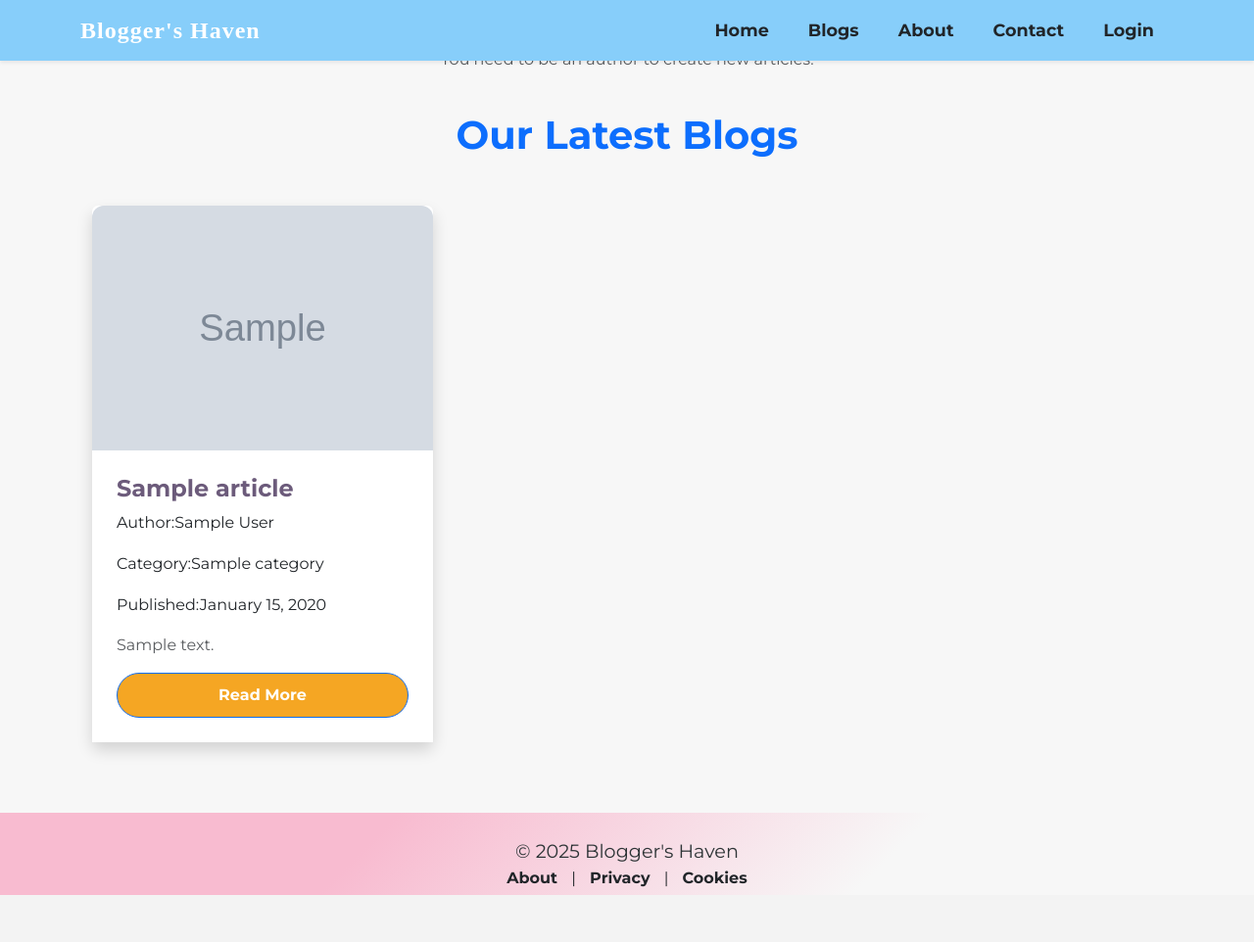
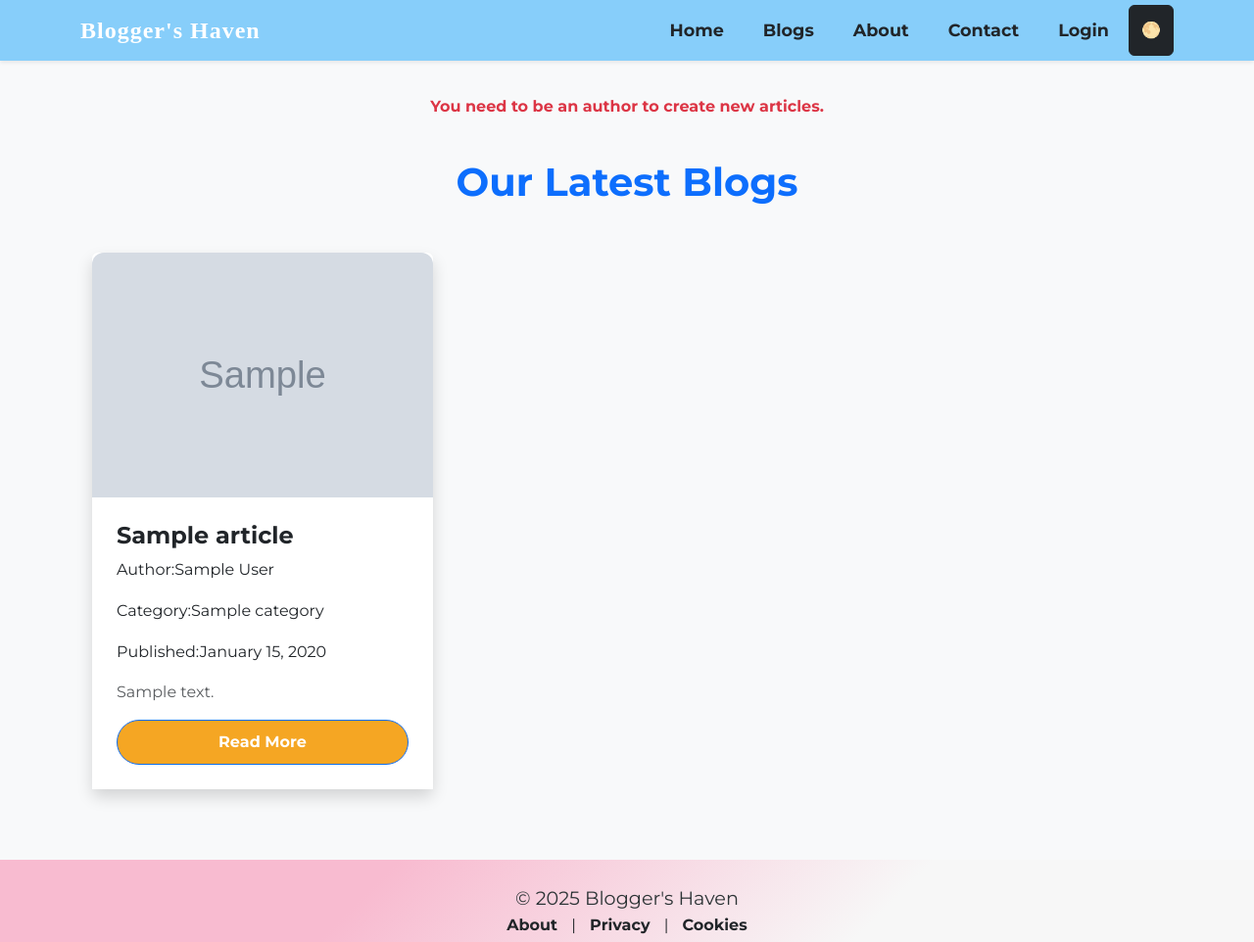
Before and after one commit to Namrata023/blogg_website, a Django app: template templates/blog.html in a window 1280 px wide. Shown: the whole page at 98% size. Before the commit the page ends 914 px from the top, so only its background shows below. Run offline with Django 3.2, Linux system fonts and the light colour scheme; the template is opened without the code that fills it: most values are stand-ins (such as "Sample title", 1, 10 or a date in 2020); grey boxes marked "Sample" are stand-in pictures.

Commit message:
(add): Dark mode

```diff
--- a/bloggs/forms.py
+++ b/bloggs/forms.py
@@ -10,8 +10,8 @@ class ArticleForm(forms.ModelForm):
 
     def save(self, commit=True):
         article = super().save(commit=False)
-        if not article.slug:  # Auto-generate the slug if not provided
-            article.slug = article.title.lower().replace(" ", "-")  # Simple slugify logic
+        if not article.slug:
+            article.slug = article.title.lower().replace(" ", "-")
         if commit:
             article.save()
         return article
--- a/bloggs/views.py
+++ b/bloggs/views.py
@@ -118,9 +118,9 @@ def delete_article(request,slug):
     if request.method == 'POST':
         if 'confirm_delete' in request.POST:
             article.delete()
-            return redirect('home')  # Redirect to homepage after deletion
+            return redirect('home')
         elif 'cancel_delete' in request.POST:
-            return redirect('article_detail', id=article.id, slug=slug)  # Redirect back to the article detail page
+            return redirect('article_detail', id=article.id, slug=slug)
 
     return render(request, 'delete_article.html', {'article': article})
 
@@ -190,6 +190,7 @@ def logout_view(request):
     logout(request)
     return redirect('home')
 
+
 def faq_list(request):
     faqs = FAQ.objects.all()
     return render(request, 'faq_list.html', {'faqs': faqs})
--- a/static/js/script.js
+++ b/static/js/script.js
@@ -26,3 +26,23 @@ document.addEventListener("DOMContentLoaded", function() {
         });
     }
 });
+
+
+
+        if (localStorage.getItem('theme') === 'dark') {
+            document.body.classList.add('dark-mode');
+        }
+
+
+        const darkModeToggle = document.getElementById('darkModeToggle');
+
+        darkModeToggle.addEventListener('click', function() {
+            document.body.classList.toggle('dark-mode');
+            if (document.body.classList.contains('dark-mode')) {
+                localStorage.setItem('theme', 'dark');
+                darkModeToggle.textContent = '🌞';
+            } else {
+                localStorage.setItem('theme', 'light');
+                darkModeToggle.textContent = '🌓';
+            }
+        });
--- a/templates/base.html
+++ b/templates/base.html
@@ -22,6 +22,45 @@
 
 
     <link rel="icon" href="{% static 'images/favicon.ico' %}" type="image/x-icon" />
+<style>
+
+body {
+    background-color: #f8f9fa;
+    color: #212529;
+}
+
+.navbar {
+    background-color: #87CEFA;
+}
+
+
+body.dark-mode {
+    background-color: #121212;
+    color: #ffffff;
+}
+
+body.dark-mode .navbar {
+    background-color: #333;
+}
+
+body.dark-mode .card {
+    background-color: #444;
+    color: #ffffff;
+}
+
+body.dark-mode .card-title,
+body.dark-mode .card-text {
+    color: #ffffff;
+}
+
+
+body.dark-mode #darkModeToggle {
+    background-color: #f1f1f1;
+    color: #333;
+}
+
+</style>
+
 </head>
 
 <body>
@@ -43,6 +82,8 @@
                     {% else %}
                         <li class="nav-item"><a class="nav-link text-dark" href="{% url 'login_view' %}">Login</a></li>
                     {% endif %}
+                    <button id="darkModeToggle" class="btn btn-dark">🌕</button>
+
                 </ul>
             </div>
         </div>
@@ -90,9 +131,10 @@
                         {% endif %}
                         <div class="card-body">
                             <h5 class="card-title fw-bold text-dark">{{ article.title }}</h5>
-                            <p>Author:{{ article.author }}</p>
-                            <p>Category:{{ article.category }}</p>
-                            <p>Published:{{ article.created_at|date:"F d, Y" }}</p>
+
+                            <p class="  text-dark">Author:{{ article.author }}</p>
+                            <p class="  text-dark">Category:{{ article.category }}</p>
+                            <p class="  text-dark">Published:{{ article.created_at|date:"F d, Y" }}</p>
                             <p class="card-text text-muted">{{ article.excerpt }}</p>
                             <a href="{% url 'article_detail' article.id article.slug %}" class="btn btn-primary w-100 fw-semibold">Read More</a>
                         </div>
@@ -106,8 +148,6 @@
         </div>
         {% endblock content %}
     </div>
-
-
     <footer class="bg-light text-dark text-center py-1 mt-5">
         <p class="mb-0">&copy; 2025 Blogger's Haven</p>
         <a href="{% url 'about' %}" class="text-dark">About</a> |
@@ -116,9 +156,26 @@
     </footer>
 
 
-    <script src="https://cdn.jsdelivr.net/npm/bootstrap@5.3.0/dist/js/bootstrap.bundle.min.js"></script>
+    <script src="https://cdn.jsdelivr.net/npm/bootstrap@5.3.0/dist/js/bootstrap.bundle.min.js"></scrip>
     <script src="https://code.jquery.com/jquery-3.6.0.min.js"></script>
-    <script src="{% static 'js/script.js' %}"></script>
+    <script>
+
+        if(localStorage.getItem('darkMode') === 'enabled') {
+            document.body.classList.add('dark-mode');
+        }
+
+        // Toggle dark mode when the button is clicked
+        document.getElementById('darkModeToggle').addEventListener('click', function() {
+            document.body.classList.toggle('dark-mode');
+
+
+            if(document.body.classList.contains('dark-mode')) {
+                localStorage.setItem('darkMode', 'enabled');
+            } else {
+                localStorage.removeItem('darkMode');
+            }
+        });
+    </script>
 
 </body>
 </html>
--- a/templates/blog.html
+++ b/templates/blog.html
@@ -4,7 +4,7 @@
 
 {% block content %}
 
-<div class="container mt-5 ">
+<div class="container mt-5 pt-5 ">
 
   {% if user.is_authenticated and user.is_author %}
     <div class="row justify-content-center mb-4">
@@ -15,7 +15,7 @@
   {% else %}
     <div class="row justify-content-center mb-4">
       <div class="col-md-6 text-center">
-        <p class="text-muted">You need to be an author to create new articles.</p>
+        <p class="text-center text-danger fw-semibold">You need to be an author to create new articles.</p>
       </div>
     </div>
   {% endif %}
@@ -32,10 +32,10 @@
             <img src="{{ article.image.url }}" class="card-img-top" alt="{{ article.title }}">
           {% endif %}
           <div class="card-body">
-            <h5 class="card-title fw-bold">{{ article.title }}</h5>
-            <p>Author:{{ article.author }}</p>
-            <p>Category:{{ article.category }}</p>
-            <p>Published:{{ article.created_at|date:"F d, Y" }}</p>
+            <h5 class="card-title fw-bold text-dark">{{ article.title }}</h5>
+            <p class=" text-dark">Author:{{ article.author }}</p>
+            <p class=" text-dark">Category:{{ article.category }}</p>
+            <p class="text-dark">Published:{{ article.created_at|date:"F d, Y" }}</p>
             <p class="card-text text-muted">{{ article.excerpt }}</p>
             <a href="{% url 'article_detail' article.id article.slug %}" class="btn btn-primary w-100 fw-semibold">Read More</a>
           </div>
--- a/templates/delete_article.html
+++ b/templates/delete_article.html
@@ -10,7 +10,7 @@
         <h1 class="text-center text-danger fw-bold mb-4">Confirm Deletion</h1>
         <p class="text-center lead">Are you sure you want to delete the article:</p>
         <h3 class="text-center fw-bold mb-3">{{ article.title }}</h3><br><br><br><br><br>
-        <p class="text-center text-muted mb-4">Once deleted, this action cannot be undone.</p>
+        <p class="text-center  mb-4">Once deleted, this action cannot be undone.</p>
         <div class="text-center">
 
 
--- a/templates/login.html
+++ b/templates/login.html
@@ -21,7 +21,7 @@
           <button type="submit" class="btn btn-primary w-100 fw-semibold fs-6">Login</button>
         </form>
         <div class="mt-3 text-center">
-          <p class="text-muted">Don't have an account? <a href="{% url 'register' %}" class="text-decoration-none">Register</a></p>
+          <p>Don't have an account? <a href="{% url 'register' %}" class="text-decoration-none">Register</a></p>
         </div>
       </div>
     </div>
--- a/templates/register.html
+++ b/templates/register.html
@@ -18,7 +18,7 @@
           <button type="submit" class="btn btn-primary w-100 fw-semibold">Register</button>
         </form>
         <div class="mt-3 text-center">
-          <p class="text-muted">Already have an account? <a href="{% url 'login_view' %}" class="text-decoration-none">Login </a></p>
+          <p>Already have an account? <a href="{% url 'login_view' %}" class="text-decoration-none">Login </a></p>
         </div>
       </div>
     </div>
```
Also changed, not shown: templates/about.html (+4 -9 lines), templates/contact.html (+7 -5 lines), templates/cookies.html (+12 -7 lines), templates/faq_list.html (+6 -1 lines), templates/privacy.html (+30 -43 lines), templates/search_result.html (+5 -5 lines).
